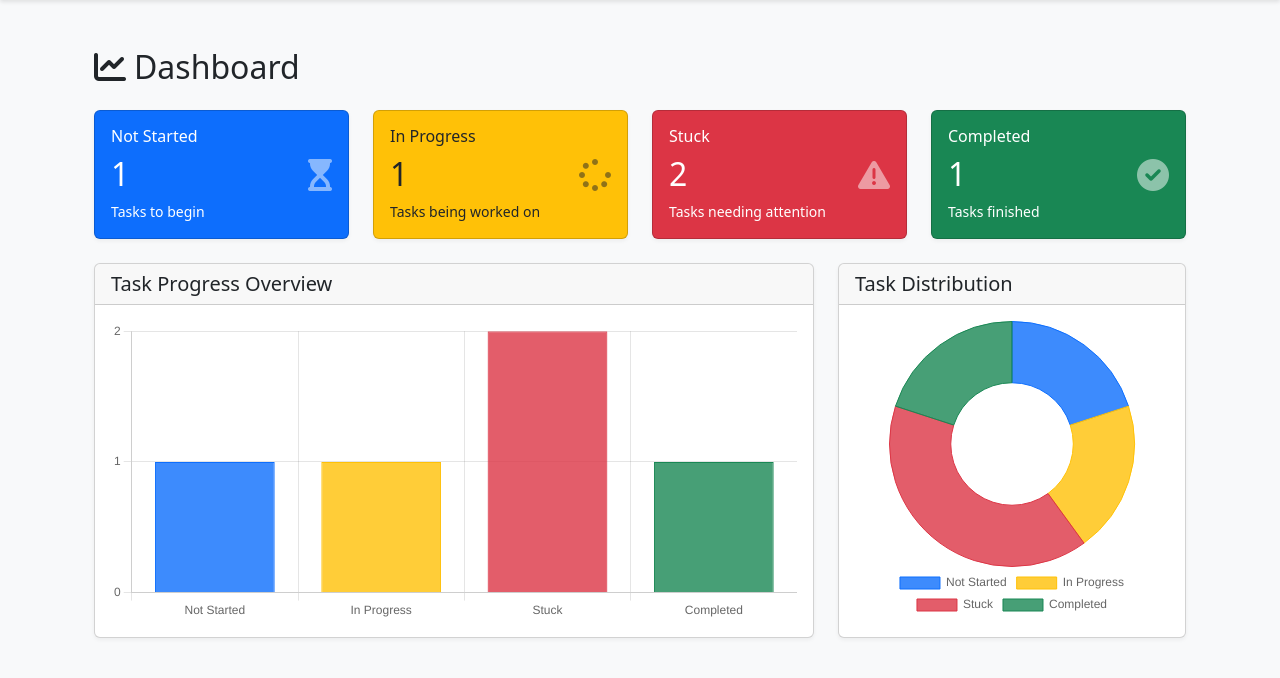
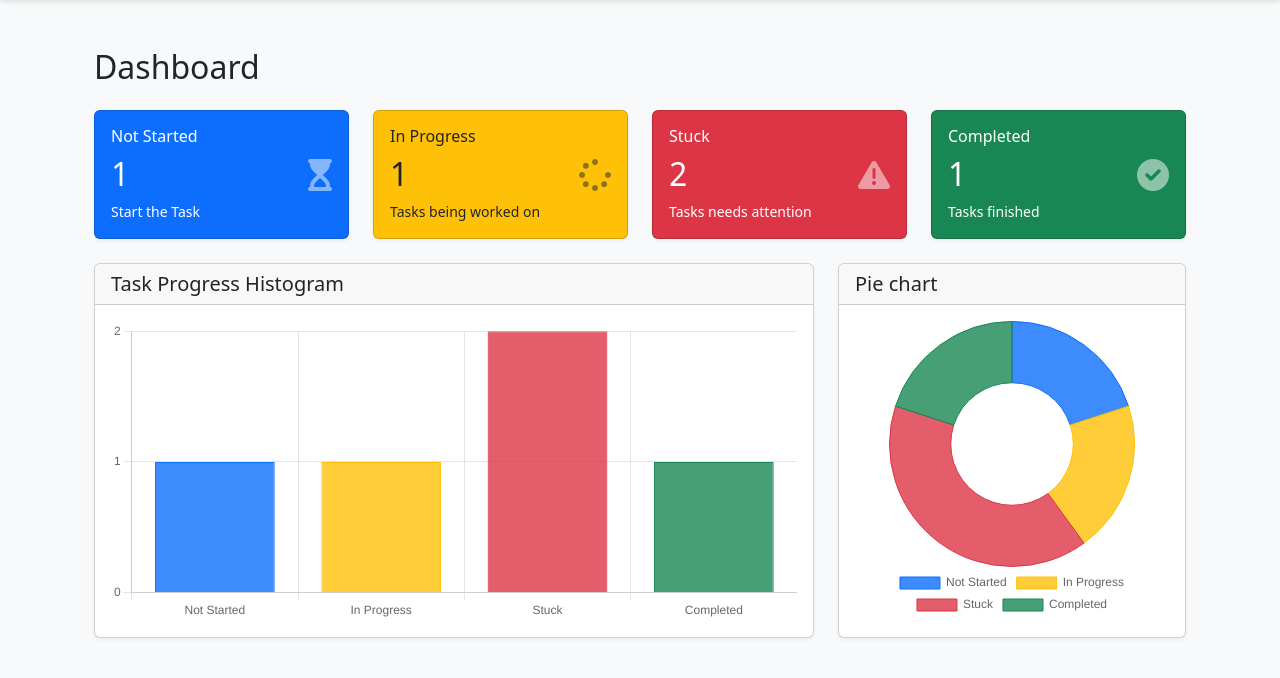
Before and after one commit to Shakilkhan24/Web-Project-Django, a Django app: page /dashboard/ in a window 1280 px wide. Shown: the part 56-734 px from the top of the page. Run offline with Django 5.2, Linux system fonts and the light colour scheme; a user stored in the database is signed in; data comes from the database, SQL or seed files in the repository.

Commit message:
dashboard is little bit modified.

```diff
--- a/tasks/templates/tasks/dashboard.html
+++ b/tasks/templates/tasks/dashboard.html
@@ -5,7 +5,7 @@
     <div class="row mb-4">
         <div class="col">
             <h2 class="mb-0">
-                <i class="fas fa-chart-line me-2"></i>Dashboard
+                <i"></i>Dashboard
             </h2>
         </div>
     </div>
@@ -19,7 +19,7 @@
                         <div>
                             <h6 class="card-title mb-0">Not Started</h6>
                             <h2 class="my-2">{{ not_started }}</h2>
-                            <p class="mb-0 small">Tasks to begin</p>
+                            <p class="mb-0 small">Start the Task</p>
                         </div>
                         <i class="fas fa-hourglass-start fa-2x opacity-50"></i>
                     </div>
@@ -47,7 +47,7 @@
                         <div>
                             <h6 class="card-title mb-0">Stuck</h6>
                             <h2 class="my-2">{{ stuck }}</h2>
-                            <p class="mb-0 small">Tasks needing attention</p>
+                            <p class="mb-0 small">Tasks needs attention</p>
                         </div>
                         <i class="fas fa-exclamation-triangle fa-2x opacity-50"></i>
                     </div>
@@ -73,7 +73,7 @@
         <div class="col-12 col-lg-8">
             <div class="card h-100">
                 <div class="card-header">
-                    <h5 class="card-title mb-0">Task Progress Overview</h5>
+                    <h5 class="card-title mb-0">Task Progress Histogram</h5>
                 </div>
                 <div class="card-body">
                     <canvas id="taskStatsChart"></canvas>
@@ -83,7 +83,7 @@
         <div class="col-12 col-lg-4">
             <div class="card h-100">
                 <div class="card-header">
-                    <h5 class="card-title mb-0">Task Distribution</h5>
+                    <h5 class="card-title mb-0">Pie chart</h5>
                 </div>
                 <div class="card-body">
                     <canvas id="taskPieChart"></canvas>
```
